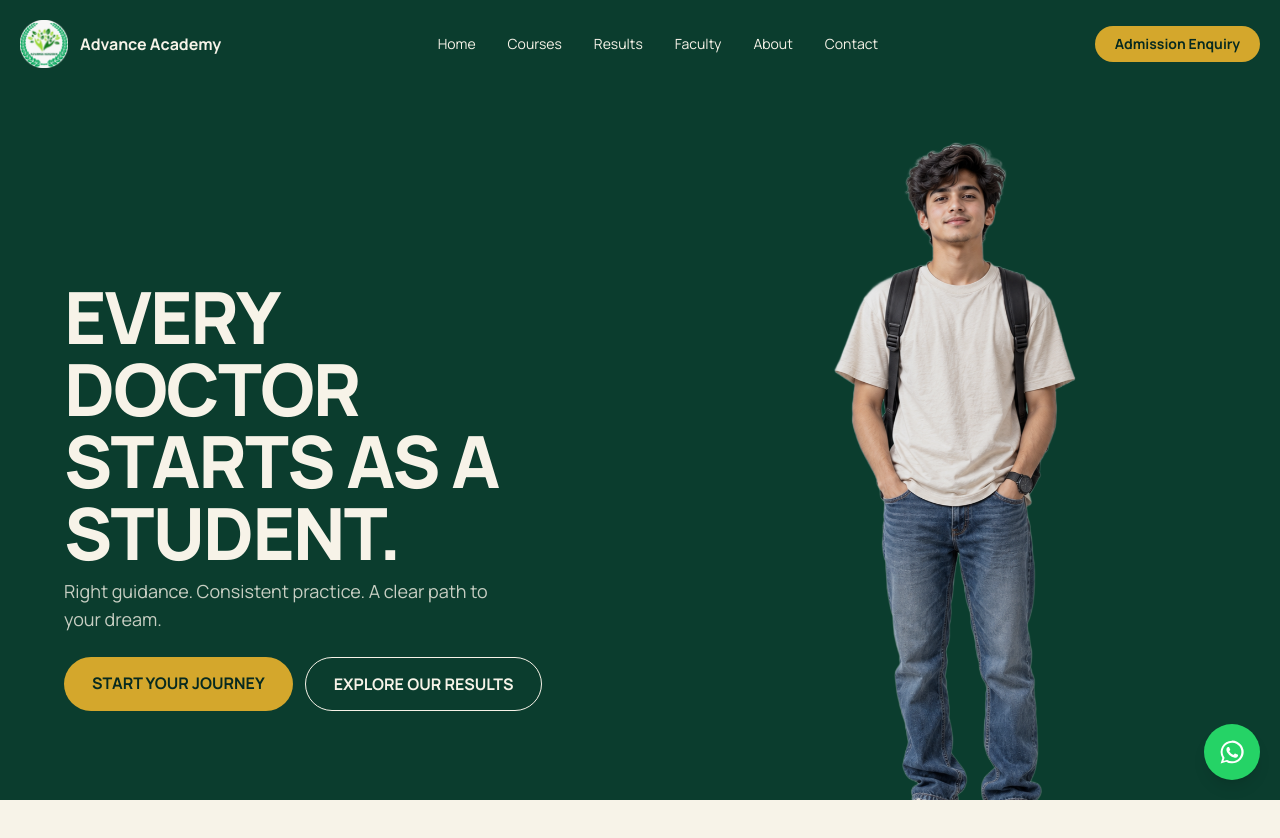
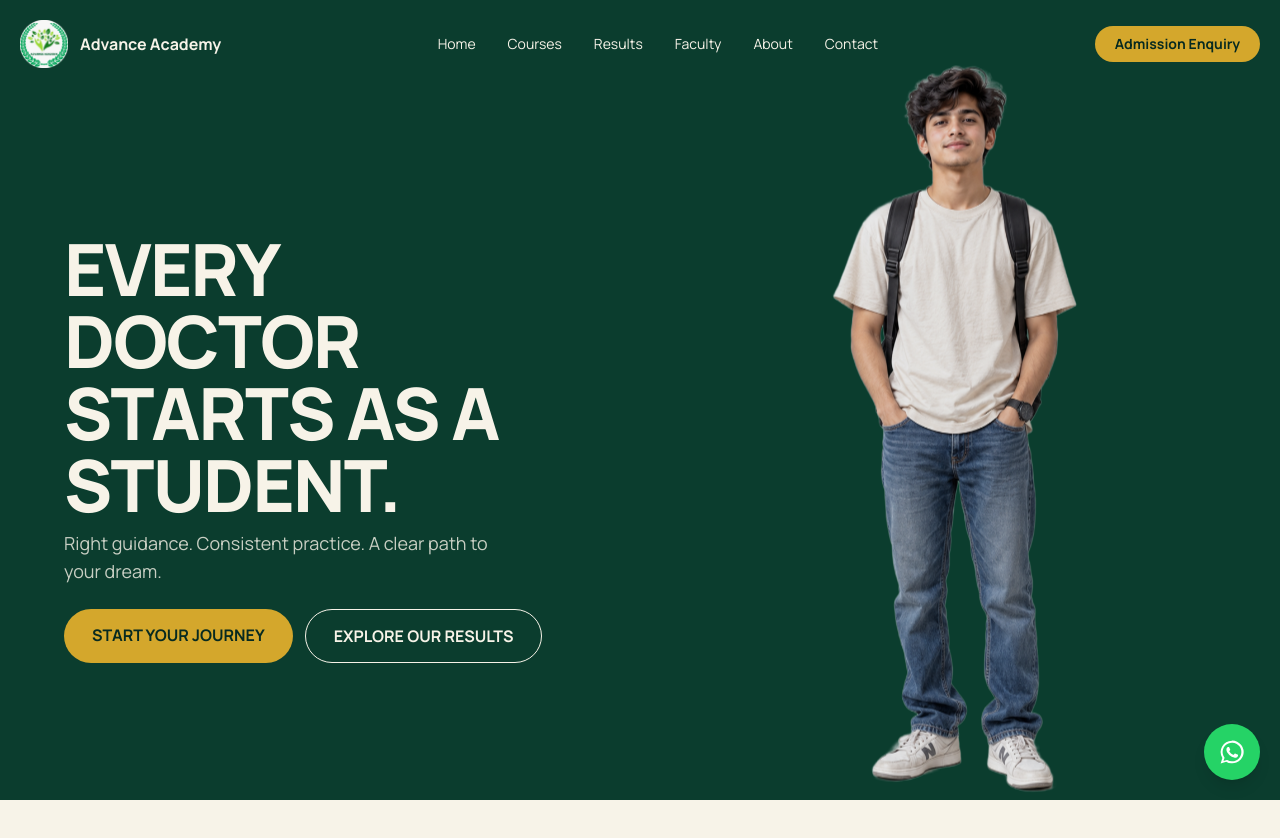
Before and after one commit to advanceacademycg-alt/advanceacademy, a Next.js app: page / in a window 1280 px wide. Shown: the top 838 px of the page. Built offline with nearby package versions, Linux system fonts and the light colour scheme.

Commit message:
Update HeroTransformation.tsx

```diff
--- a/components/HeroTransformation.tsx
+++ b/components/HeroTransformation.tsx
@@ -41,7 +41,7 @@ export default function HeroTransformation(){
           <a href={waLink} className="rounded-full bg-gold px-7 py-3.5 font-bold text-green-deep">START YOUR JOURNEY</a>
           <a href="#results" className="rounded-full border border-current px-7 py-3.5 font-bold">EXPLORE OUR RESULTS</a></div>
       </div>
-      <div data-stage className="relative h-[52vh] md:h-screen will-change-[filter]">
+      <div data-stage className="relative h-[46svh] md:h-[calc(100vh-6rem)] md:origin-bottom md:scale-[1.15] md:translate-y-[4%] will-change-[filter]">
         {site.frames.map((f,i)=><img key={f} data-l src={f} alt={i===0?"Advance Academy student preparing for NEET":""} aria-hidden={i!==0} fetchPriority={i===0?"high":"auto"} decoding="async"
           className="absolute inset-0 h-full w-full object-contain object-bottom" style={i?{opacity:0}:undefined}/>)}
       </div>
```
